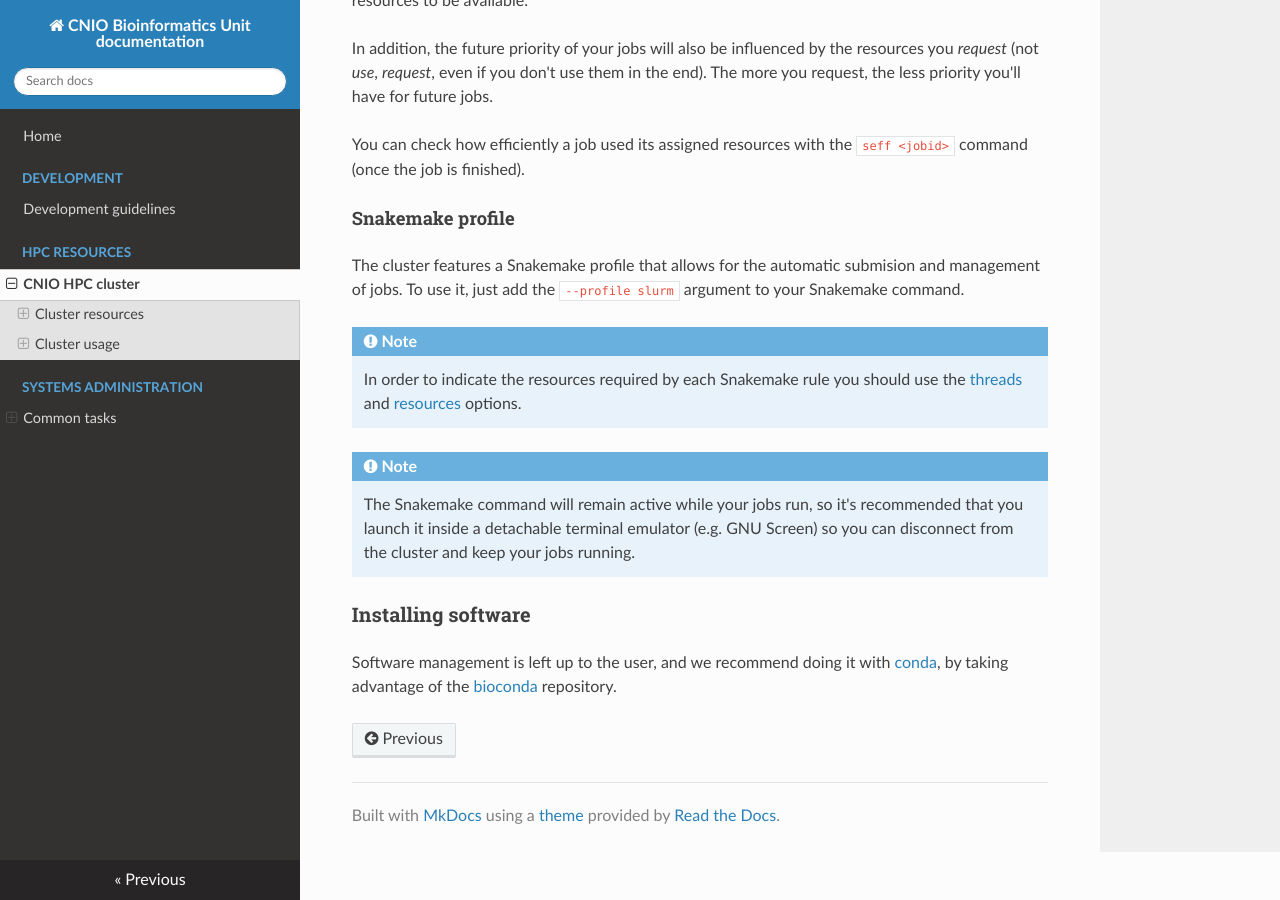
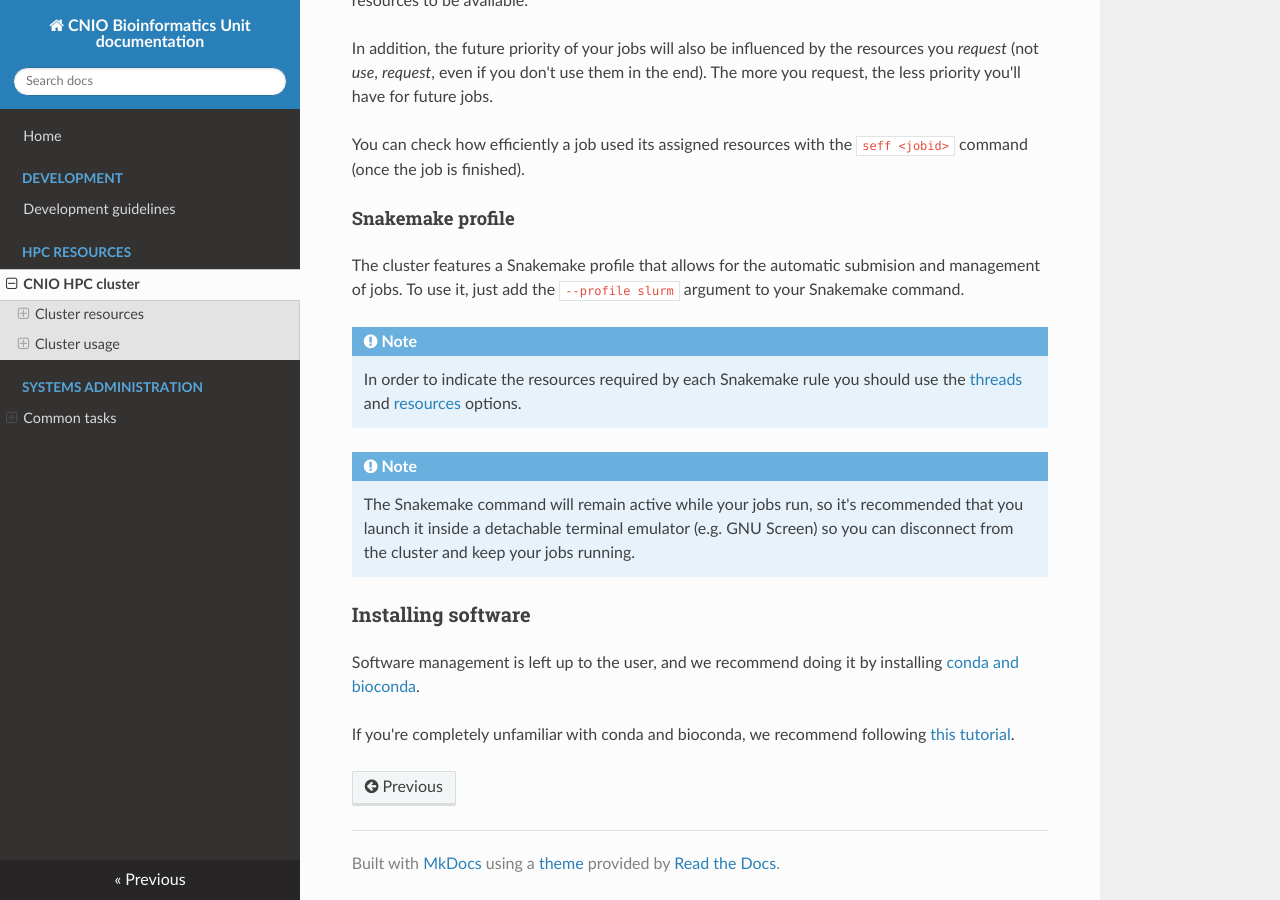
Before and after one commit to cnio-bu/cnio-bu.github.io, an MkDocs documentation site: the page built from docs/hpc/cluster.md, in a window 1280 px wide and 900 px high, scrolled down 2854 px. Built offline with MkDocs 1.6.1, drawn with Linux system fonts in a browser that asks for light colours; nearby versions of some CDN libraries.

Commit message:
Improve bioconda docs

```diff
--- a/docs/hpc/cluster.md
+++ b/docs/hpc/cluster.md
@@ -137,6 +137,8 @@ To use it, just add the `--profile slurm` argument to your Snakemake command.
 
 ### Installing software
 
-Software management is left up to the user, and we recommend doing it with
-[conda](https://docs.conda.io/en/latest/miniconda.html),
-by taking advantage of the [bioconda](http://bioconda.github.io/) repository.
+Software management is left up to the user, and we recommend doing it by installing
+[conda and bioconda](http://bioconda.github.io/user/install.html).
+
+If you're completely unfamiliar with conda and bioconda, we recommend following
+[this tutorial](https://bioconda.github.io/tutorials/index.html).
```
